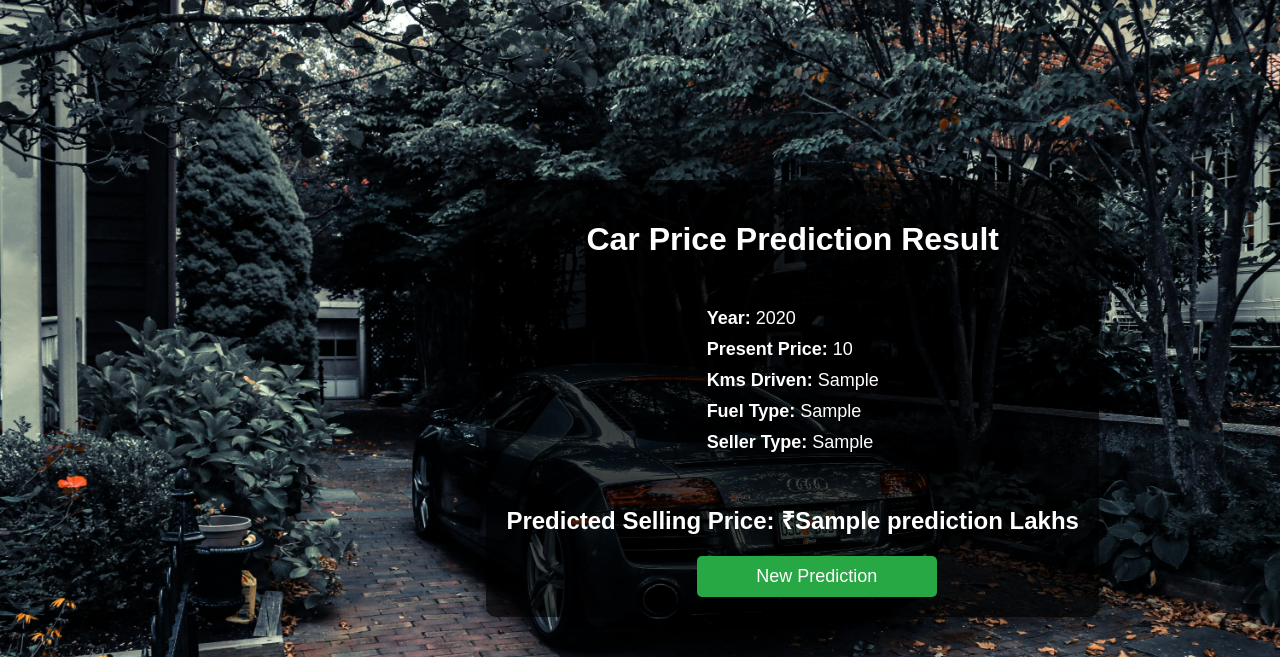
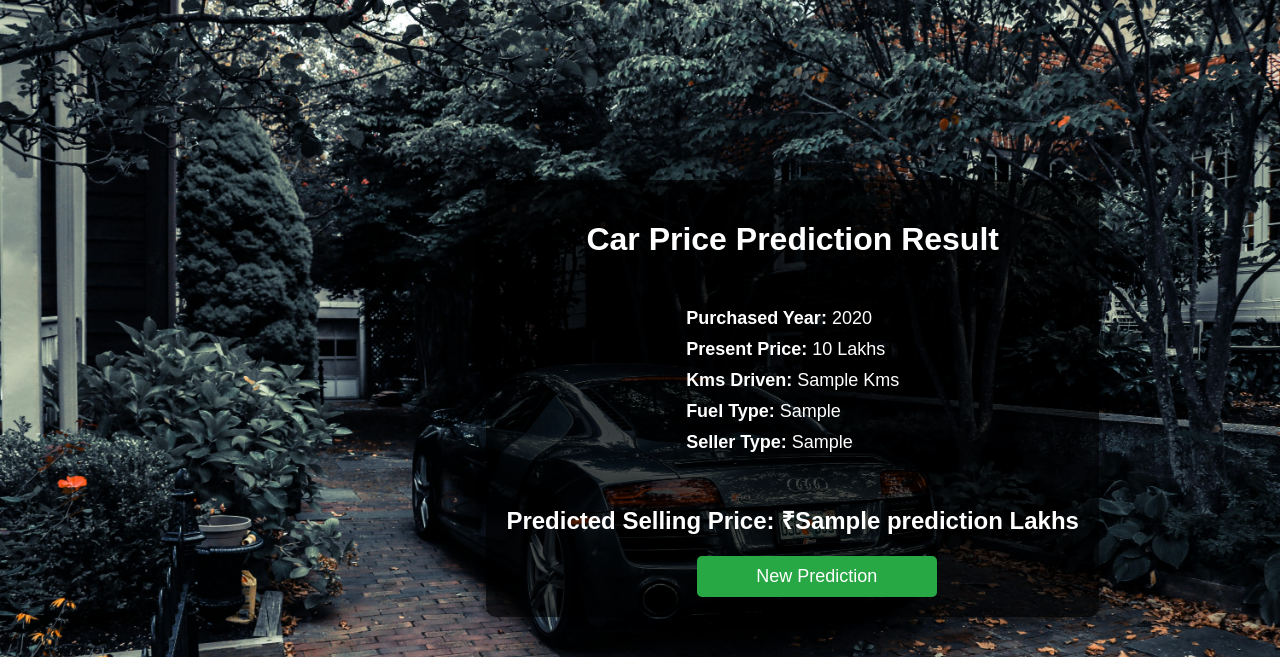
Before and after one commit to venkyeswar/Car_Price_Prediction, a Flask app: template templates/prediction.html in a window 1280 px wide. Shown: the top 657 px of the page. Run offline with Flask 3, Linux system fonts and the light colour scheme; the template is opened without the code that fills it: most values are stand-ins (such as "Sample title", 1, 10 or a date in 2020); parts of the project's set-up code (start-up, migrations or seed data) failed here and were passed over.

Commit message:
updted the index.html

```diff
--- a/templates/index.html
+++ b/templates/index.html
@@ -19,7 +19,7 @@
         <div class="form">
             <form action="/predict" method="POST">
 
-                <label for="year">Year:</label>
+                <label for="year">Purchased Year:</label>
                 <input type="number" id="year" name="year" required>
 
                 <label for="present_price"> Present Price:</label>
--- a/templates/prediction.html
+++ b/templates/prediction.html
@@ -53,9 +53,9 @@
     <div class="container">
         <h1>Car Price Prediction Result</h1>
         <ul class="input-list">
-            <li><strong> Year:</strong> {{ year }}</li>
-            <li><strong>Present Price:</strong> {{ present_price }} </li>
-            <li><strong> Kms Driven:</strong> {{ kms_driven }} </li>
+            <li><strong> Purchased Year:</strong> {{ year }}</li>
+            <li><strong>Present Price:</strong> {{ present_price }} Lakhs</li>
+            <li><strong> Kms Driven:</strong> {{ kms_driven }} Kms</li>
             <li><strong> Fuel Type:</strong> {{ fuel_type }}</li>
             <li><strong> Seller Type:</strong> {{ seller_type }}</li>
 
```
